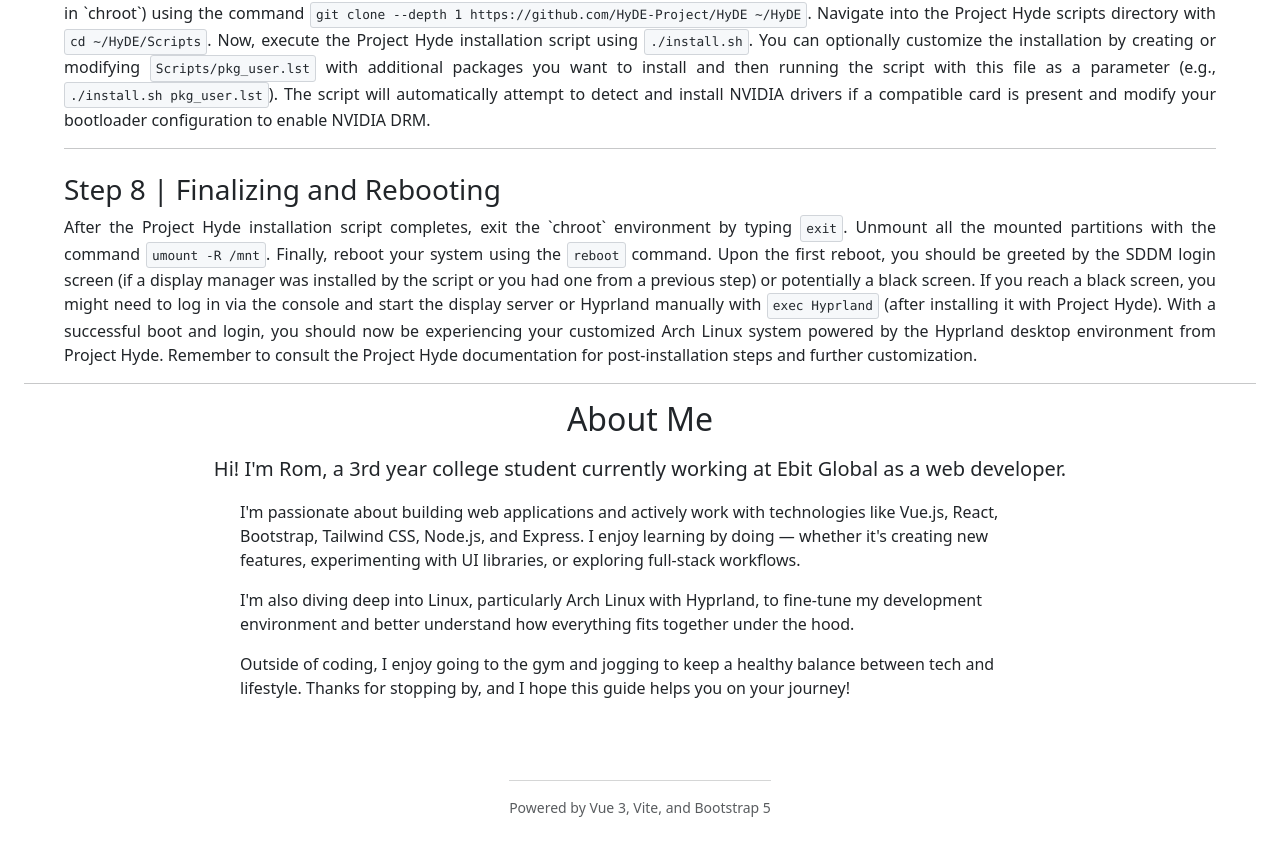
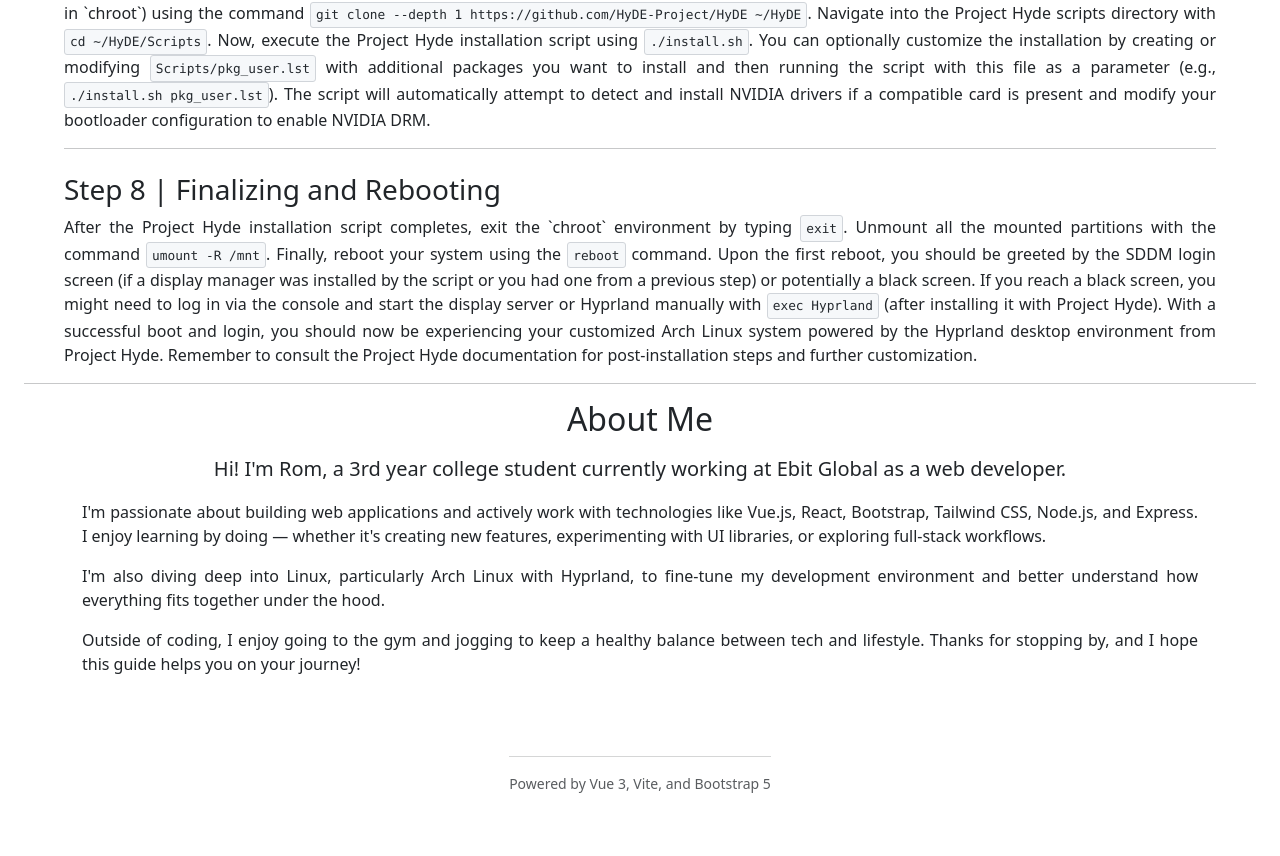
Before and after one commit to romnoelp/blog, a Vue app: page / in a window 1280 px wide. Shown: the part 3427-4283 px from the top of the page. After the commit the page ends 4261 px from the top, so only its background shows below. Built offline with nearby package versions, Linux system fonts and the light colour scheme.

Commit message:
Update AboutMe.vue

```diff
--- a/src/components/AboutMe.vue
+++ b/src/components/AboutMe.vue
@@ -4,7 +4,7 @@
     <p class="lead text-center">
       Hi! I'm Rom, a 3rd year college student currently working at Ebit Global as a web developer.
     </p>
-    <div class="about-me text-justify" style="max-width: 800px;">
+    <div class="about-me text-justify w-100">
       <p>
         I'm passionate about building web applications and actively work with technologies like Vue.js,
         React, Bootstrap, Tailwind CSS, Node.js, and Express. I enjoy learning by doing — whether it's creating
@@ -26,3 +26,9 @@
     </footer>
   </div>
 </template>
+
+<style scoped>
+.text-justify {
+  text-align: justify;
+}
+</style>
```
